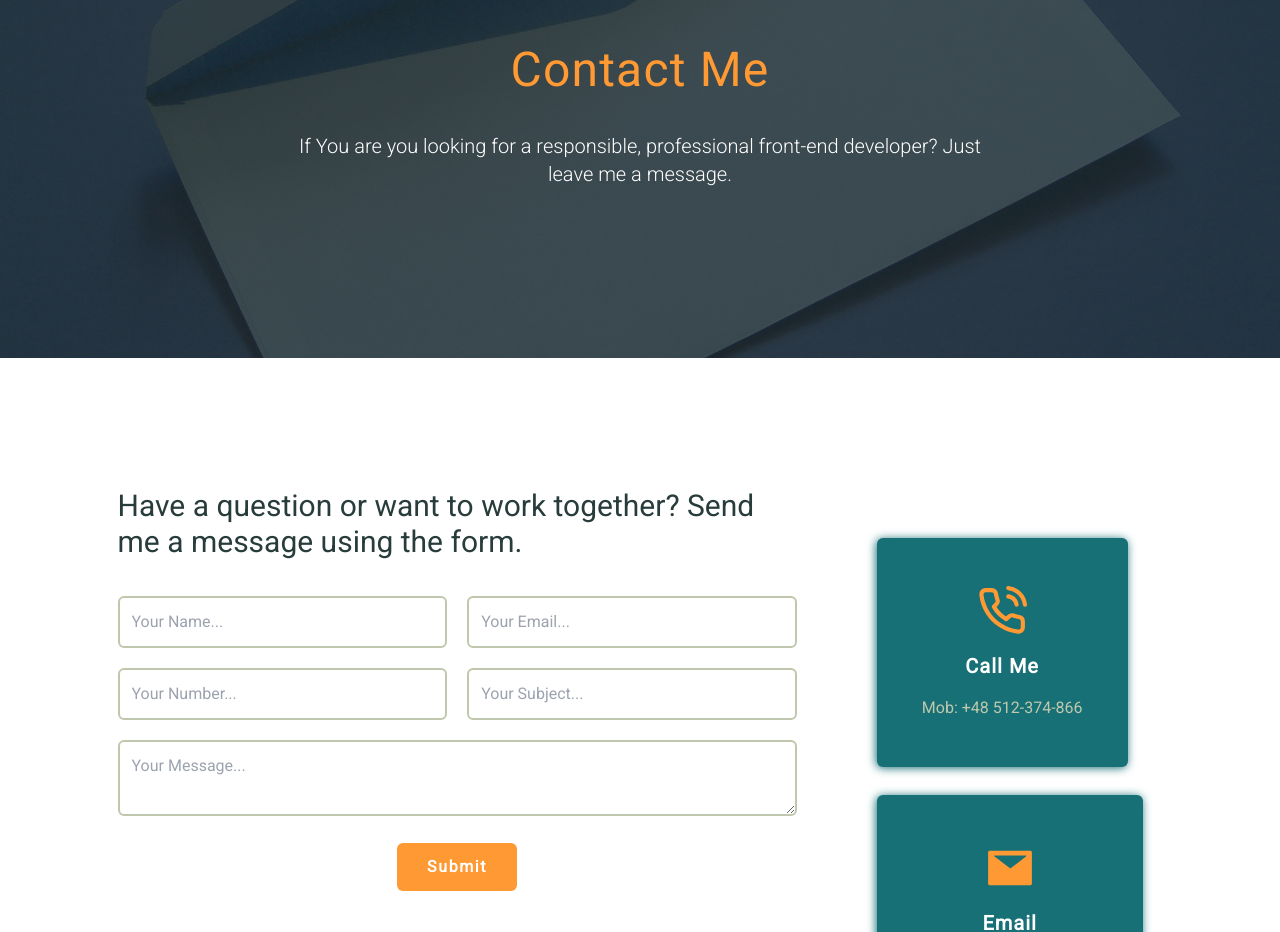
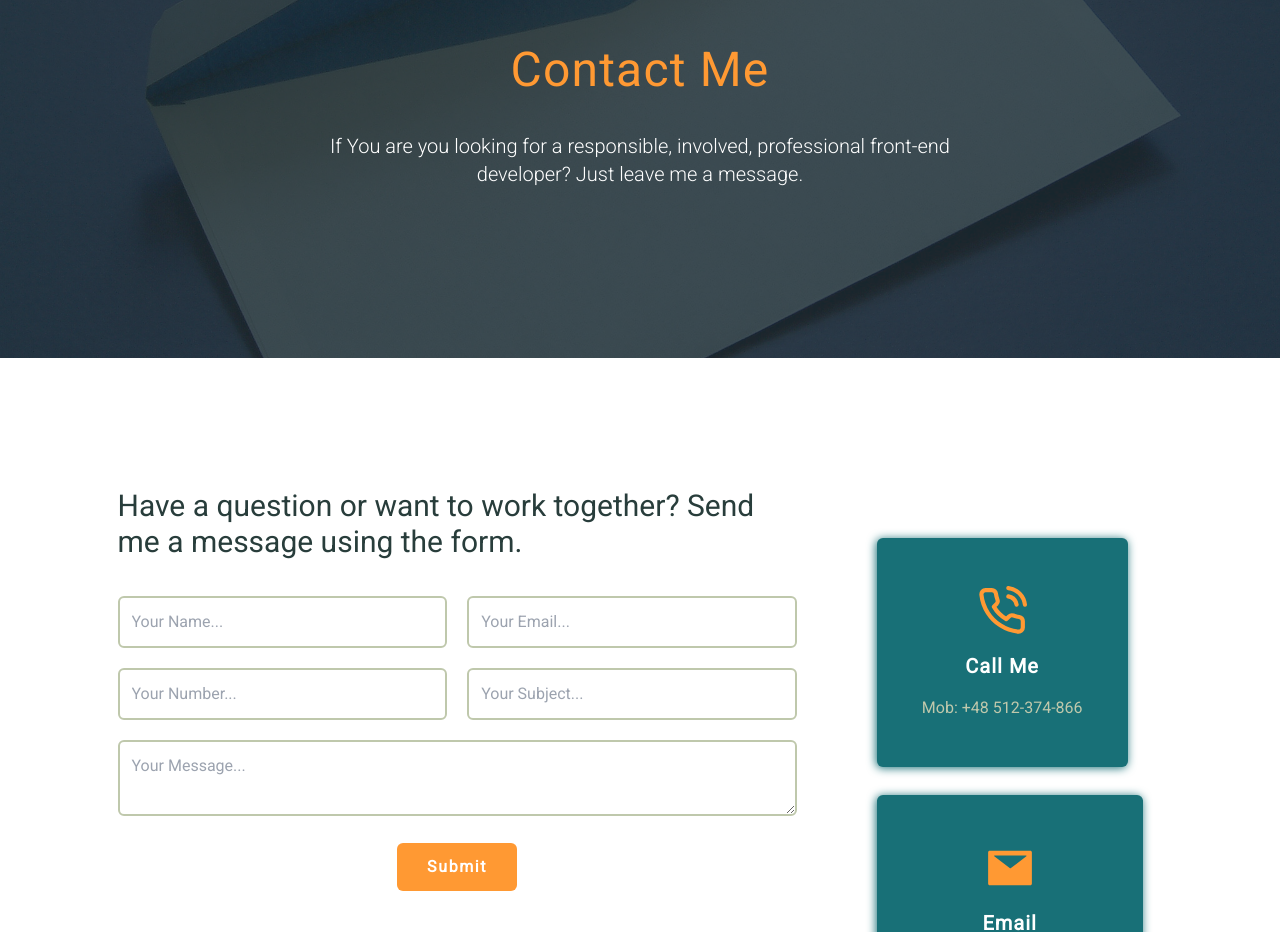
Before and after one commit to misiek869/portfolio, a Next.js app: page / in a window 1280 px wide. Shown: the part 3011-3943 px from the top of the page. Built offline with nearby package versions, Linux system fonts and the light colour scheme.

Commit message:
change tex

```diff
--- a/src/app/components/ContactMe/ContactMe.tsx
+++ b/src/app/components/ContactMe/ContactMe.tsx
@@ -108,8 +108,8 @@ const ContactMe = () => {
 						</div>
 						<div className='flex justify-center text-center mt-[10px] md:w-[700px] '>
 							<p className='text-white font-[300] text-cener text-xl'>
-								If You are you looking for a responsible, professional front-end
-								developer? Just leave me a message.
+								If You are you looking for a responsible, involved, professional
+								front-end developer? Just leave me a message.
 							</p>
 						</div>
 					</div>
```
